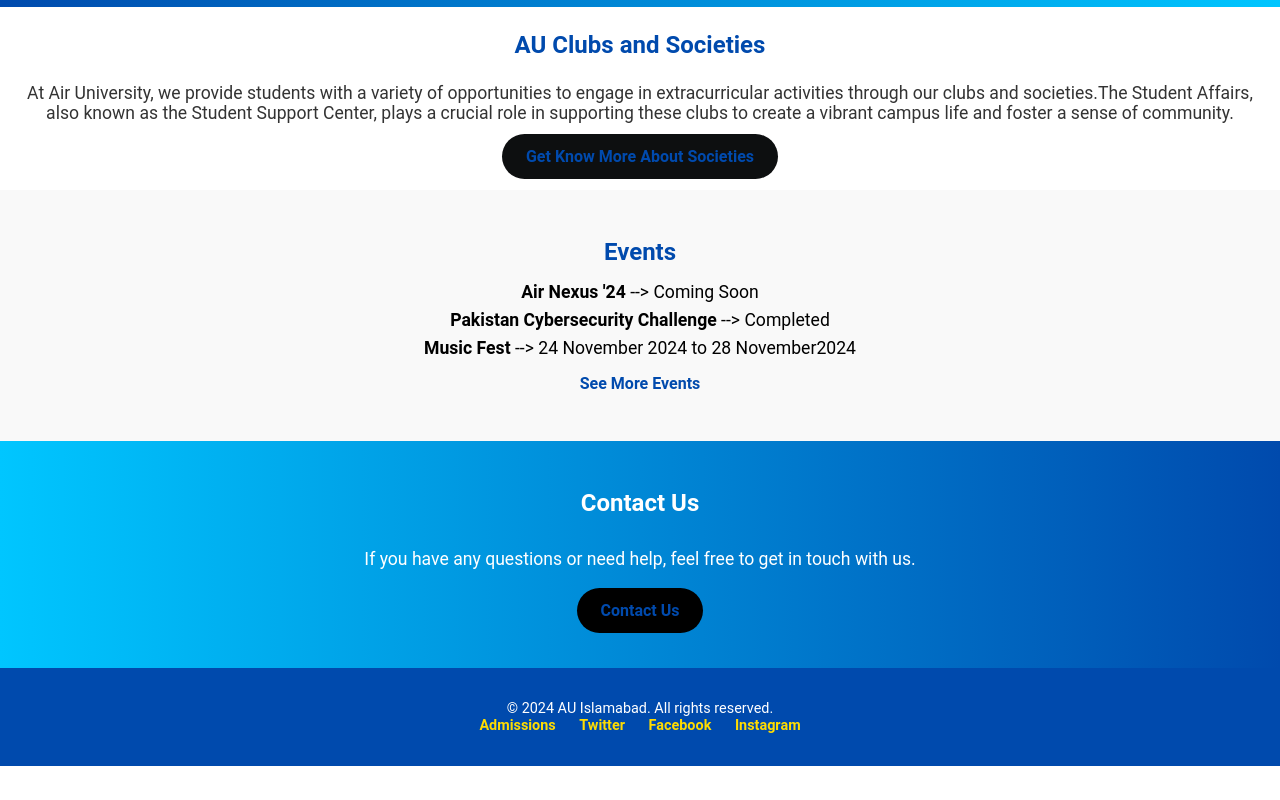
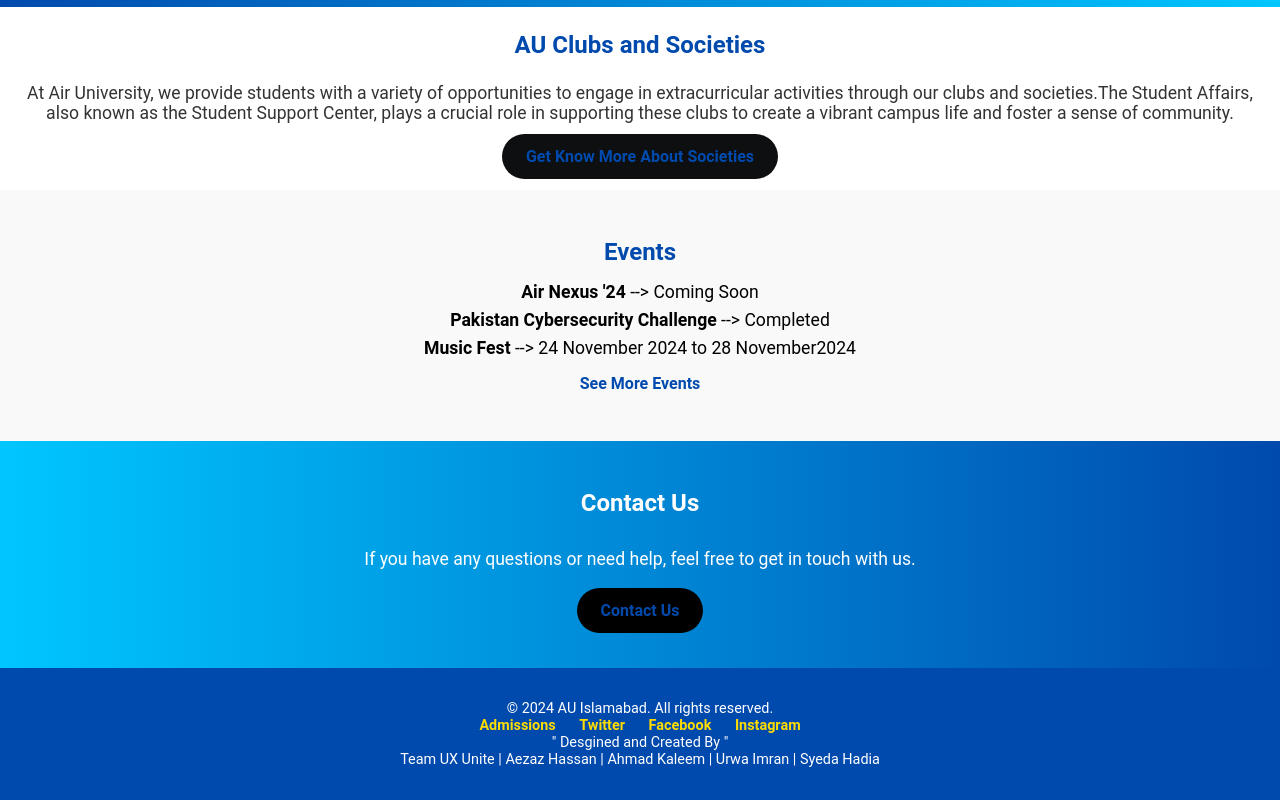
Before and after one commit to AhmaadKaleeem/Web-Development, a plain HTML site: page index.html in a window 1280 px wide. Shown: the part 1122-1922 px from the top of the page. Before the commit the page ends 1888 px from the top, so only its background shows below. Drawn offline with Linux system fonts and the light colour scheme.

Commit message:
Added Credits

```diff
--- a/index.html
+++ b/index.html
@@ -99,6 +99,10 @@
         <a target="_blank" href="https://www.facebook.com/airuniversityofficial/">Facebook</a>
         <a target="_blank" href="https://www.instagram.com/airuniversityofficial/">Instagram</a>
     </div>
+    <p> " Desgined and Created By "</p>
+    <div >
+      Team UX Unite | Aezaz Hassan | Ahmad Kaleem | Urwa Imran | Syeda Hadia
+    </div>
 </footer>
 
 <!--Start of Tawk.to Script-->
```
Also changed, not shown: home.html (+4 -0 lines).
